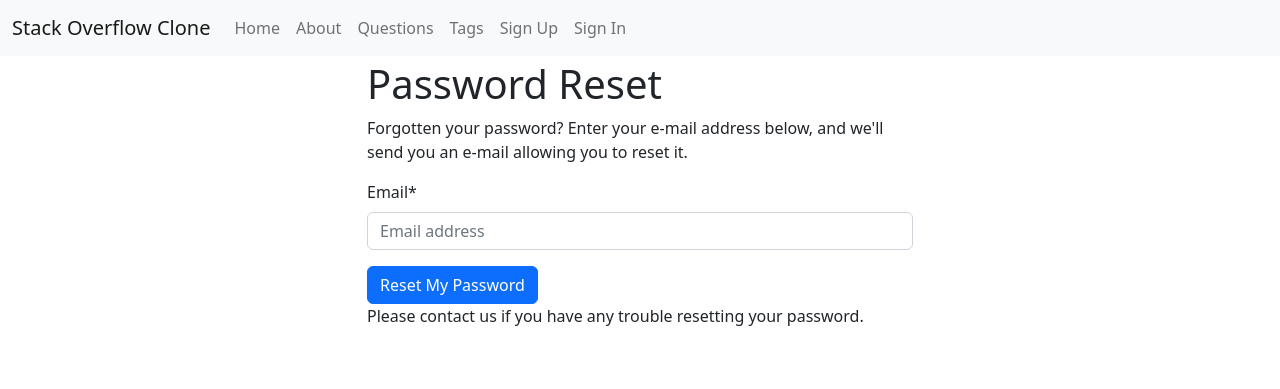
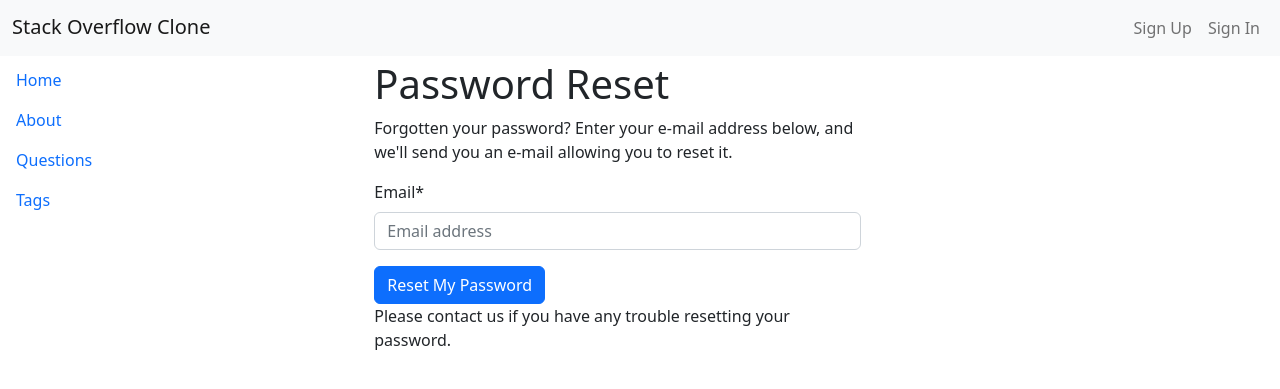
Before and after one commit to valed-dm/soclone, a Django app: page /accounts/password/reset/ in a window 1280 px wide. Shown: the top 389 px of the page. Run offline with Django 4.2, Linux system fonts and the light colour scheme; parts of the project's set-up code (start-up, migrations or seed data) failed here and were passed over; some libraries are stand-ins or nearby versions.

Commit message:
stack overflow page layout sketched out

```diff
--- a/soclone/templates/base.html
+++ b/soclone/templates/base.html
@@ -54,9 +54,43 @@
                   aria-label="Toggle navigation">
             <span class="navbar-toggler-icon"></span>
           </button>
+          <div class="d-flex align-items-baseline w-100">
+            <div class="w-100">
               <a class="navbar-brand" href="{% url 'home' %}">Stack Overflow Clone</a>
-          <div class="collapse navbar-collapse" id="navbarSupportedContent">
-            <ul class="navbar-nav mr-auto">
+            </div>
+            <div class="collapse navbar-collapse d-inline-flex"
+                 id="navbarSupportedContent">
+              <ul class="navbar-nav">
+                {% if request.user.is_authenticated %}
+                  <li class="nav-item">
+                    <a class="nav-link" href="{% url 'users:detail' request.user.pk %}">{% translate "My&nbspProfile" %}</a>
+                  </li>
+                  <li class="nav-item">
+                    {# URL provided by django-allauth/account/urls.py #}
+                    <a class="nav-link" href="{% url 'account_logout' %}">{% translate "Sign&nbspOut" %}</a>
+                  </li>
+                {% else %}
+                  {% if ACCOUNT_ALLOW_REGISTRATION %}
+                    <li class="nav-item">
+                      {# URL provided by django-allauth/account/urls.py #}
+                      <a id="sign-up-link" class="nav-link" href="{% url 'account_signup' %}">{% translate "Sign&nbspUp" %}</a>
+                    </li>
+                  {% endif %}
+                  <li class="nav-item">
+                    {# URL provided by django-allauth/account/urls.py #}
+                    <a id="log-in-link" class="nav-link" href="{% url 'account_login' %}">{% translate "Sign&nbspIn" %}</a>
+                  </li>
+                {% endif %}
+              </ul>
+            </div>
+          </div>
+        </div>
+      </nav>
+    </div>
+    <div class="container p-0 m-0">
+      <div class="row p-0 m-0">
+        <div class="col-1 p-0 m-0">
+          <ul class="nav flex-column">
             <li class="nav-item active">
               <a class="nav-link" href="{% url 'home' %}">Home <span class="visually-hidden">(current)</span></a>
             </li>
@@ -69,31 +103,9 @@
             <li class="nav-item">
               <a class="nav-link" href="{% url 'questions:tags' %}">Tags</a>
             </li>
-              {% if request.user.is_authenticated %}
-                <li class="nav-item">
-                  <a class="nav-link" href="{% url 'users:detail' request.user.pk %}">{% translate "My Profile" %}</a>
-                </li>
-                <li class="nav-item">
-                  {# URL provided by django-allauth/account/urls.py #}
-                  <a class="nav-link" href="{% url 'account_logout' %}">{% translate "Sign Out" %}</a>
-                </li>
-              {% else %}
-                {% if ACCOUNT_ALLOW_REGISTRATION %}
-                  <li class="nav-item">
-                    {# URL provided by django-allauth/account/urls.py #}
-                    <a id="sign-up-link" class="nav-link" href="{% url 'account_signup' %}">{% translate "Sign Up" %}</a>
-                  </li>
-                {% endif %}
-                <li class="nav-item">
-                  {# URL provided by django-allauth/account/urls.py #}
-                  <a id="log-in-link" class="nav-link" href="{% url 'account_login' %}">{% translate "Sign In" %}</a>
-                </li>
-              {% endif %}
           </ul>
         </div>
-        </div>
-      </nav>
-    </div>
+        <div class="col">
           <div class="container">
             {% if messages %}
               {% for message in messages %}
@@ -111,6 +123,9 @@
             {% endblock content %}
           </div>
           <!-- /container -->
+        </div>
+      </div>
+    </div>
     {% block modal %}
     {% endblock modal %}
     {% block inline_javascript %}
```
Lines whose indentation alone changed are shown as unchanged.
